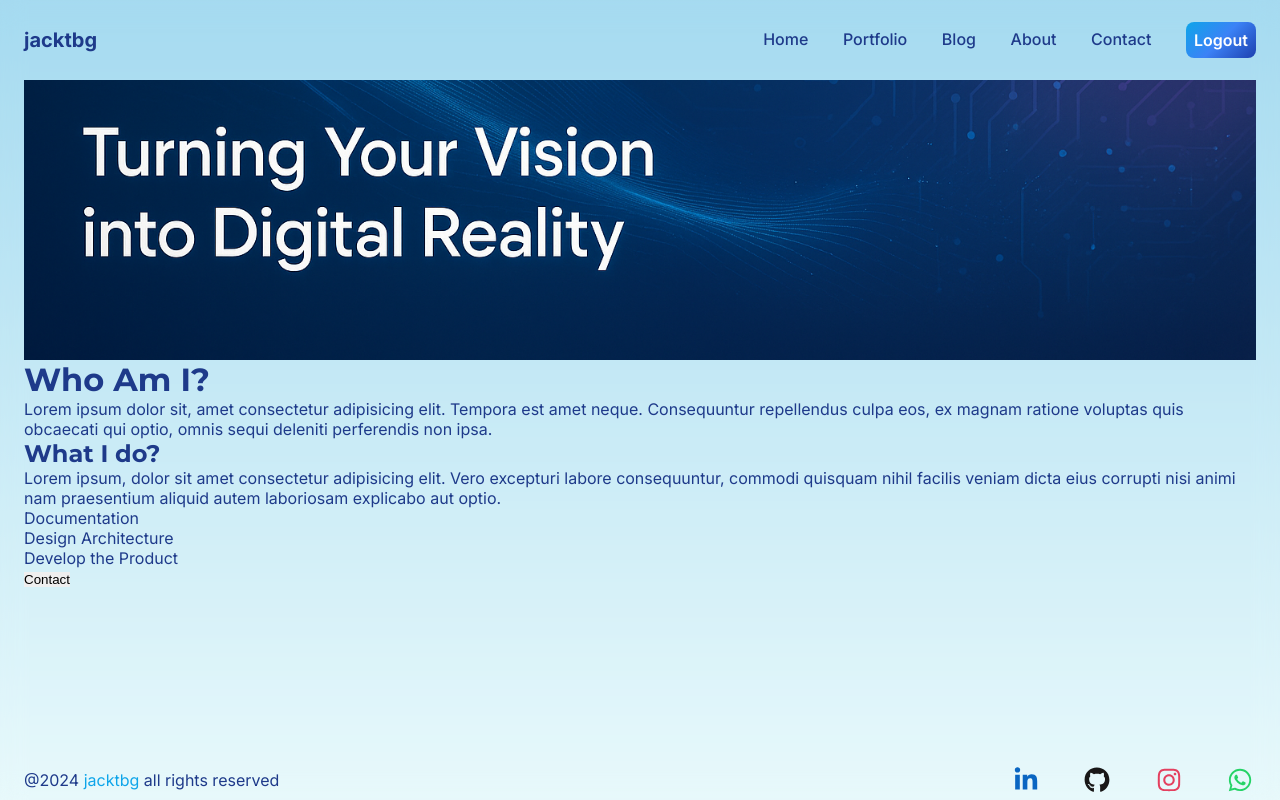
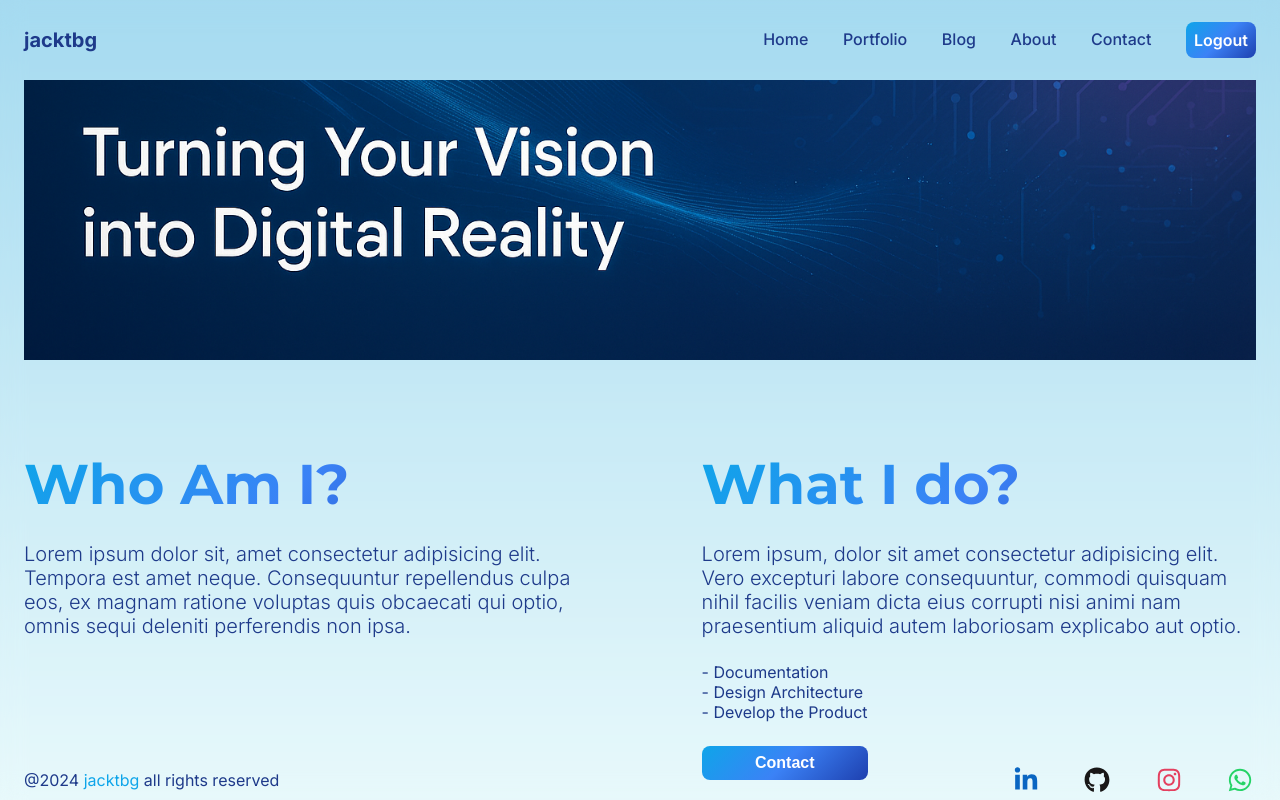
Before and after one commit to jacktbg/next-land, a Next.js app: page /about in a window 1280 px wide. Built offline with nearby package versions, Linux system fonts and the light colour scheme.

Commit message:
feat: Add styles to the text in about page

```diff
--- a/src/app/about/page.module.css
+++ b/src/app/about/page.module.css
@@ -14,3 +14,57 @@
   object-fit: cover;
   object-position: left bottom;
 }
+
+.textContainer {
+  display: flex;
+  justify-content: space-between;
+  align-items: center;
+}
+
+.textWrapper {
+  display: flex;
+  flex-direction: column;
+  gap: var(--space-md);
+  height: 50%;
+  width: 45%;
+  justify-content: space-between;
+}
+
+.title {
+  font-size: var(--fs-xxl);
+  font-weight: bold;
+  background: var(--buttground-color);
+  -webkit-background-clip: text;
+  -webkit-text-fill-color: transparent;
+  background-clip: text;
+  color: transparent;
+}
+
+.description {
+  font-size: var(--fs-md);
+  font-weight: 300;
+}
+
+.button {
+  background: var(--buttground-color);
+  padding: var(--space-xs) var(--space-xs);
+  border-radius: var(--space-xs);
+  cursor: pointer;
+  color: var(--color-neutral-3);
+  width: 30%;
+  height: var(--space-xxl);
+  font-size: var(--fs-sm);
+  font-weight: 600;
+  transition: background 0.4s ease-in-out,
+    transform 0.2s ease-in-out, box-shadow 0.2s ease-in-out;
+}
+
+.button:hover {
+  background: var(--buttground-color-hover);
+  transform: translateY(-2px);
+  box-shadow: 0 6px 12px var(--color-primary-1);
+}
+.button:active {
+  transform: translateY(0); /* pressed state */
+  box-shadow: 0 2px 6px var(--color-primary-2);
+}
--- a/src/app/about/page.tsx
+++ b/src/app/about/page.tsx
@@ -13,7 +13,7 @@ const About = () => {
           className={styles.image}
         />
       </div>
-      <div>
+      <div className={styles.textContainer}>
         <div className={styles.textWrapper}>
           <h1 className={styles.title}>Who Am I?</h1>
           <p className={styles.description}>
@@ -36,16 +36,18 @@ const About = () => {
           </p>
           <ul className={styles.list}>
             <li className={styles.listItem}>
-              Documentation
+              - Documentation
             </li>
             <li className={styles.listItem}>
-              Design Architecture
+              - Design Architecture
             </li>
             <li className={styles.listItem}>
-              Develop the Product
+              - Develop the Product
             </li>
           </ul>
-          <button className={styles.button}>Contact</button>
+          <button className={styles.button} type="button">
+            Contact
+          </button>
         </div>
       </div>
     </main>
```
